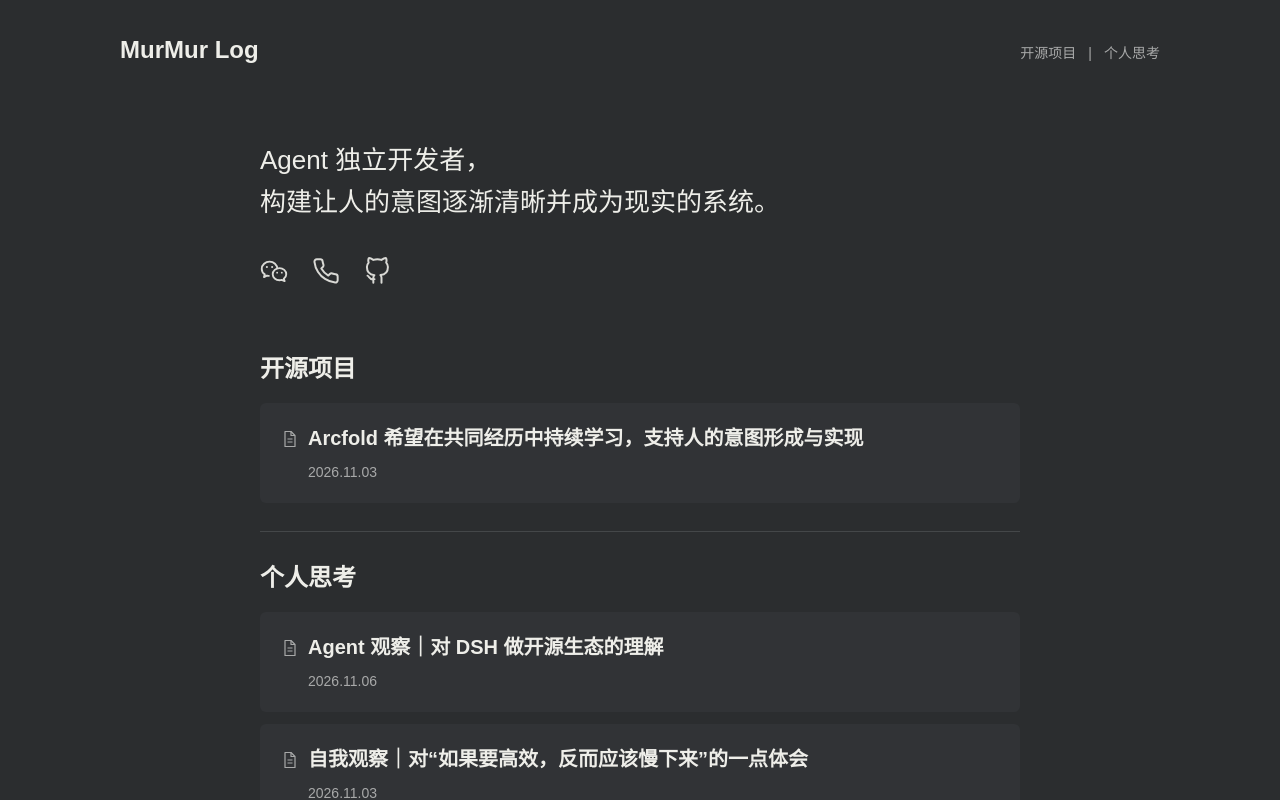
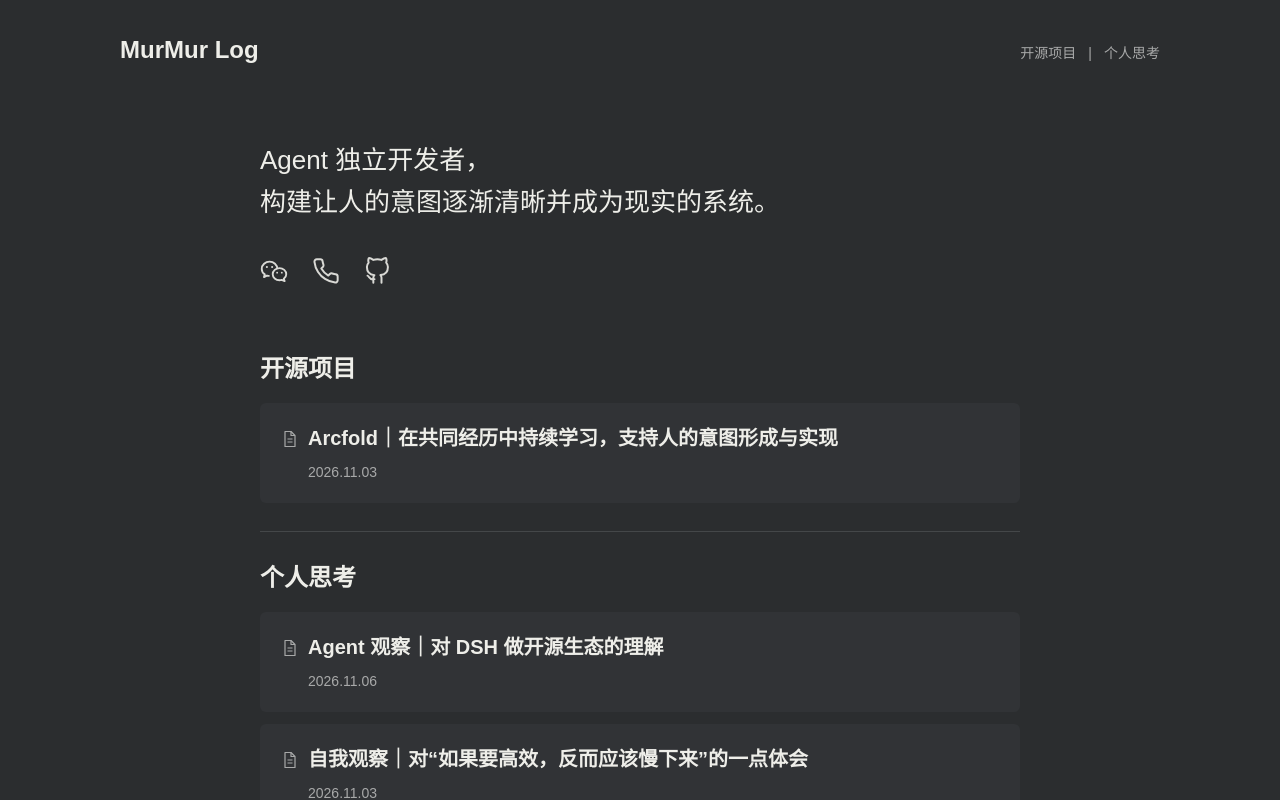
Before and after one commit to murmurwang/murmur-log, a Next.js app: page / in a window 1280 px wide. Shown: the top 800 px of the page. Built offline with nearby package versions, Linux system fonts and the light colour scheme.

Commit message:
Format Arcfold introduction title with project prefix

```diff
--- a/app/components/Sections.tsx
+++ b/app/components/Sections.tsx
@@ -5,7 +5,7 @@ type Article = { title: string; href: string; date: string };
 type Section = { id: string; title: string; items: Article[] };
 
 export const arcfoldArticles: Article[] = [{
-  title: "Arcfold 希望在共同经历中持续学习，支持人的意图形成与实现",
+  title: "Arcfold｜在共同经历中持续学习，支持人的意图形成与实现",
   href: "/projects/arcfold/introduction/",
   date: "2026-11-03",
 }];
--- a/app/projects/arcfold/introduction/page.tsx
+++ b/app/projects/arcfold/introduction/page.tsx
@@ -7,7 +7,7 @@ import humanLoopSmall from "../../../../public/images/arcfold/human-loop-760.web
 import continuousLearningSmall from "../../../../public/images/arcfold/continuous-learning-760.webp";
 import { PageShell } from "../../../components/SiteChrome";
 
-const title = "Arcfold 希望在共同经历中持续学习，支持人的意图形成与实现";
+const title = "Arcfold｜在共同经历中持续学习，支持人的意图形成与实现";
 const description = "Arcfold 是一个以促进人的意图形成与实现为目标，在共同经历中持续学习和改进的个人 AI 系统。";
 const url = "https://murmurlog.com/projects/arcfold/introduction/";
 
```
Also changed, not shown: 1 other file (tests, documents, lock files or other folders).
